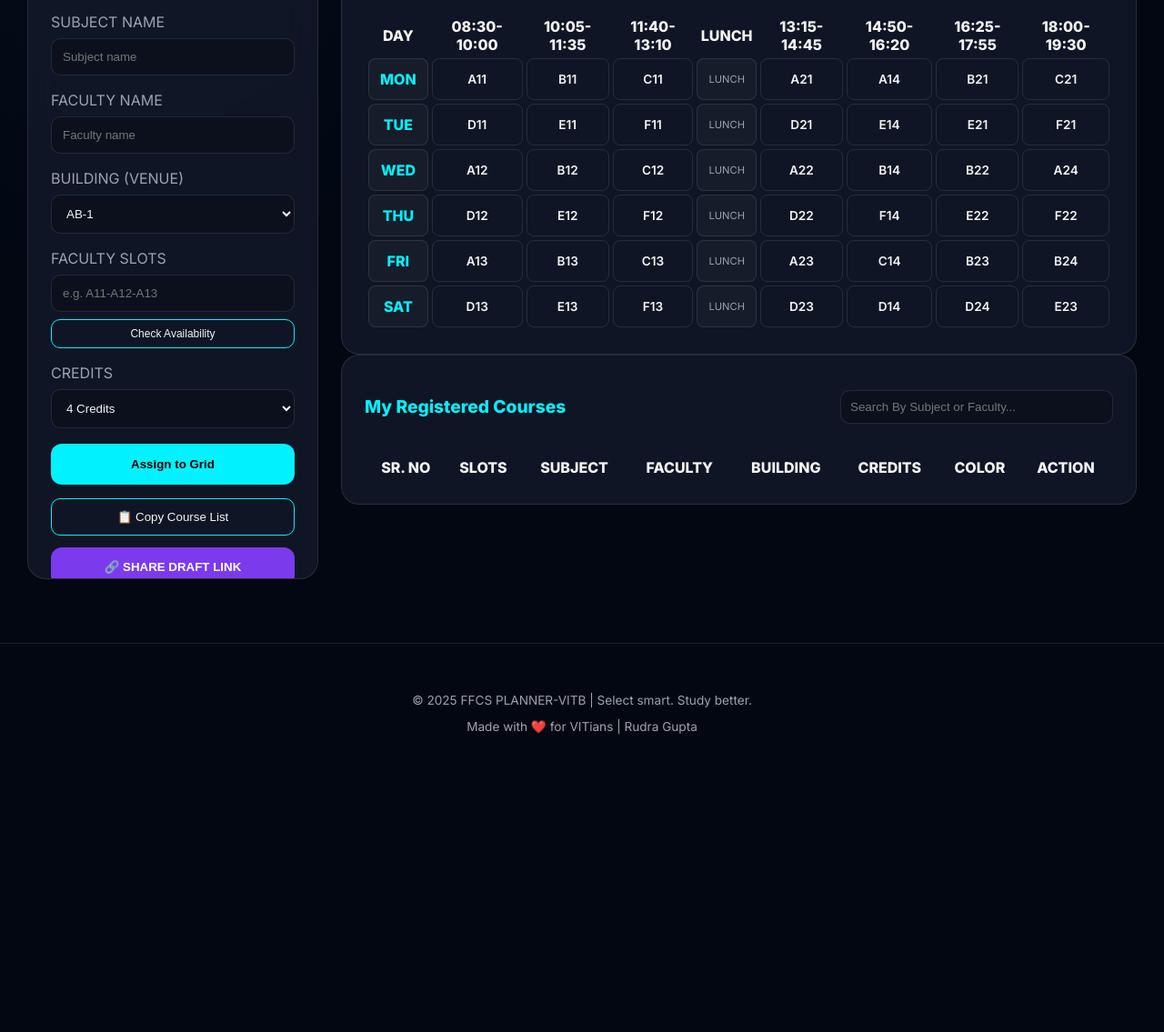
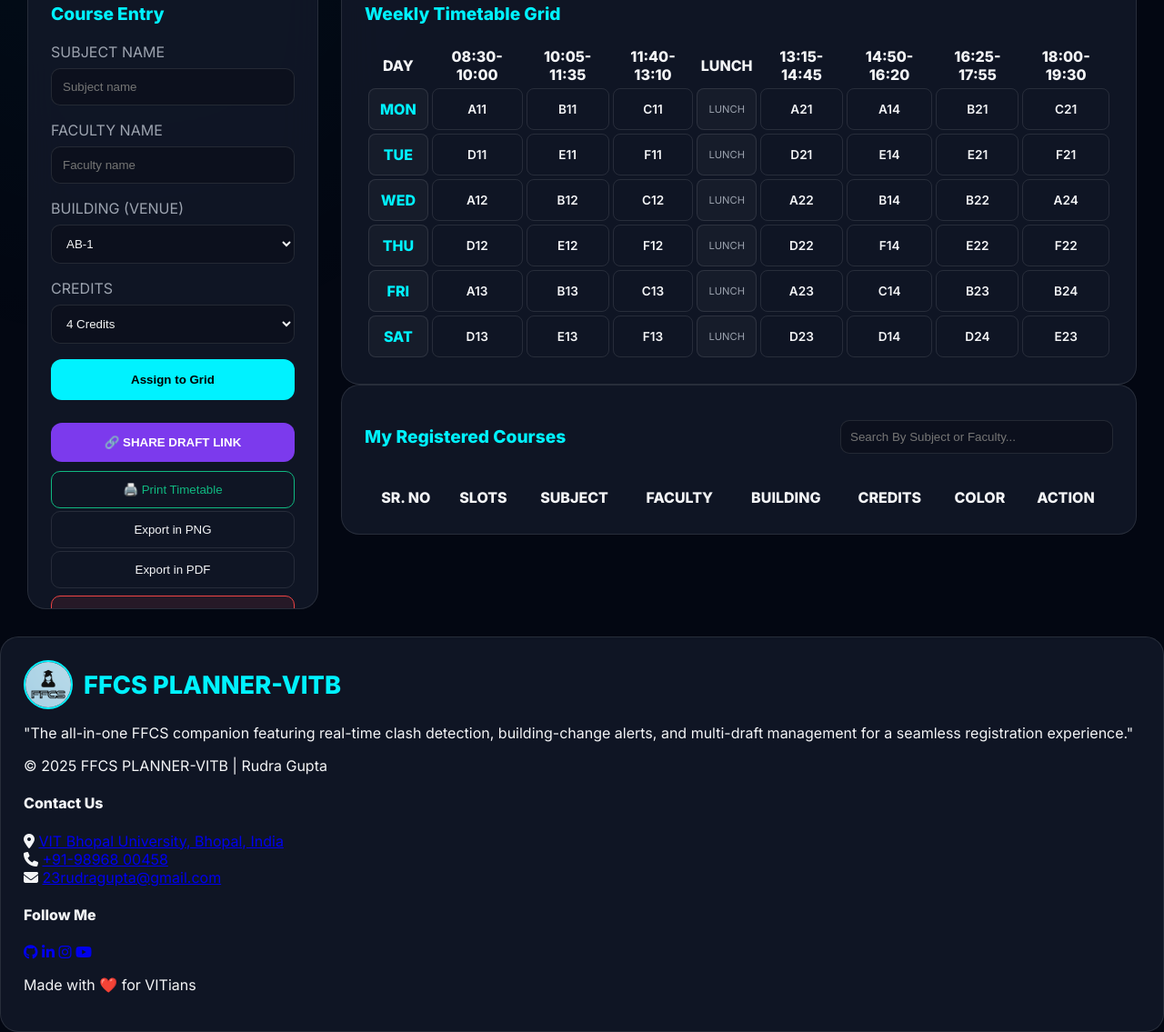
Before and after one commit to Rudragupta23/FFCS-PLANNER-VITB, a plain HTML site: page index.html in a window 1280 px wide. Shown: the part 223-1358 px from the top of the page at 91% size. Before the commit the page ends 1084 px from the top, so only its background shows below. Drawn offline with nearby package versions, Linux system fonts and the light colour scheme.

Commit message:
Added several features

```diff
--- a/index.html
+++ b/index.html
@@ -7,11 +7,47 @@
     <link rel="icon" type="image/png" href="logo.png">
     <link rel="stylesheet" href="style.css">
     <link href="https://fonts.googleapis.com/css2?family=Inter:wght@300;400;600;800&display=swap" rel="stylesheet">
+    <link rel="stylesheet" href="https://cdnjs.cloudflare.com/ajax/libs/font-awesome/6.4.0/css/all.min.css">
     <script src="https://cdnjs.cloudflare.com/ajax/libs/html2canvas/1.4.1/html2canvas.min.js"></script>
     <script src="https://cdnjs.cloudflare.com/ajax/libs/jspdf/2.5.1/jspdf.umd.min.js"></script>
 </head>
 <body>
     <div id="toast" class="toast">Action Successful! ✅</div>
+
+    <div id="howToUseOverlay" class="overlay">
+        <div class="overlay-content glass-card how-to-card">
+            <div class="overlay-header">
+                <h2 class="section-heading" style="margin:0;">How to Use</h2>
+                <button class="close-btn" onclick="toggleHowToUse()">×</button>
+            </div>
+            <div class="instruction-list">
+                <div class="step-item">
+                    <div class="step-num">1</div>
+                    <div class="step-text">
+                        <strong>Enter Details:</strong> Fill in the Subject Name, Faculty, Venue, and Credits in the sidebar.
+                    </div>
+                </div>
+                <div class="step-item">
+                    <div class="step-num">2</div>
+                    <div class="step-text">
+                        <strong>Select Slots:</strong>Click directly on the grid cells to select your desired slots on the timetable grid to highlight them; once finished, click "Assign to Grid" to finalize the entry.
+                    </div>
+                </div>
+                <div class="step-item">
+                    <div class="step-num">3</div>
+                    <div class="step-text">
+                        <strong>Manage Drafts:</strong> Use Draft 1, 2, and 3 to create different schedule options without losing data.
+                    </div>
+                </div>
+                <div class="step-item">
+                    <div class="step-num">4</div>
+                    <div class="step-text">
+                        <strong>Export & Share:</strong> Download your plan as a PNG/PDF or click "Share Draft Link" to send your schedule to friends!
+                    </div>
+                </div>
+            </div>
+        </div>
+    </div>
 
     <div id="coursesOverlay" class="overlay">
         <div class="overlay-content glass-card">
@@ -65,6 +101,7 @@
             </div>
 
             <div class="nav-actions">
+                <button class="nav-btn-link animate-btn" onclick="toggleHowToUse()" style="border-color: #7c3aed; color: #a78bfa;">How to Use?</button>
                 <div class="nav-stats">
                     <div class="stat-badge">Credits: <b id="creditCount">0</b> / 29</div>
                     <div class="stat-badge">Courses: <b id="courseCount">0</b></div>
@@ -98,11 +135,6 @@
                     </select>
                 </div>
                 <div class="field">
-                    <label>Faculty Slots</label>
-                    <input type="text" id="prefSlots" placeholder="e.g. A11-A12-A13">
-                    <button onclick="suggestSlots()" class="btn-outline animate-btn" style="margin-top:8px; font-size:0.75rem; padding:8px; border-color:var(--neon); width: 100%;">Check Availability</button>
-                </div>
-                <div class="field">
                     <label>Credits</label>
                     <select id="courseCredits">
                         <option value="4">4 Credits</option>
@@ -115,9 +147,11 @@
             </div>
 
             <div class="action-section">
-                <button onclick="copyCourseList()" class="btn-outline full-width animate-btn" style="border-color: var(--neon);">📋 Copy Course List</button>
                 <button onclick="generateShareLink()" class="btn-share-vibrant animate-btn">
                 🔗 SHARE DRAFT LINK
+                </button>
+                <button onclick="window.print()" class="btn-outline full-width animate-btn" style="border-color: #10b981; color: #10b981;">
+                🖨️ Print Timetable
                 </button>
                 <button onclick="downloadPNG()" class="btn-outline full-width animate-btn">Export in PNG</button>
                 <button onclick="downloadPDF()" class="btn-outline full-width animate-btn">Export in PDF</button>
@@ -165,10 +199,43 @@
         </main>
     </div>
 
-    <footer>
-        <div class="footer-container">
-            <p>&copy; 2025 FFCS PLANNER-VITB | Select smart. Study better.</p>
-            <p>Made with ❤️ for VITians | <span class="author">Rudra Gupta</span></p>
+    <footer class="footer glass-card">
+        <div class="footer-grid">
+            <div class="footer-col branding">
+                <div class="nav-logo">
+                    <img src="logo.png" alt="FFCS Logo" class="site-logo">
+                    <span>FFCS PLANNER-VITB</span>
+                </div>
+                <p>"The all-in-one FFCS companion featuring real-time clash detection, building-change alerts, and multi-draft management for a seamless registration experience."</p>
+                <p class="copyright">&copy; 2025 FFCS PLANNER-VITB | Rudra Gupta</p>
+            </div>
+
+            <div class="footer-col contact">
+                <h4>Contact Us</h4>
+                <div class="contact-item">
+                    <i class="fas fa-map-marker-alt"></i>
+                    <a href="https://www.google.com/maps/search/?api=1&query=VIT%20Bhopal%20University" target="_blank">VIT Bhopal University, Bhopal, India</a>
+                </div>
+                <div class="contact-item">
+                    <i class="fas fa-phone"></i>
+                    <a href="tel:+919896800458">+91-98968 00458</a>
+                </div>
+                <div class="contact-item">
+                    <i class="fas fa-envelope"></i>
+                    <a href="mailto:23rudragupta@gmail.com">23rudragupta@gmail.com</a>
+                </div>
+            </div>
+
+            <div class="footer-col social">
+                <h4>Follow Me</h4>
+                <div class="social-links">
+                    <a href="https://github.com/Rudragupta23" target="_blank" class="social-btn github"><i class="fab fa-github"></i></a>
+                    <a href="https://linkedin.com/in/rudrag23" target="_blank" class="social-btn linkedin"><i class="fab fa-linkedin-in"></i></a>
+                    <a href="https://www.instagram.com/rud.ra_23/" target="_blank" class="social-btn instagram"><i class="fab fa-instagram"></i></a>
+                    <a href="https://www.youtube.com/@rudrag05" target="_blank" class="social-btn youtube"><i class="fab fa-youtube"></i></a>
+                </div>
+                <p class="made-with">Made with ❤️ for VITians</p>
+            </div>
         </div>
     </footer>
 
```
